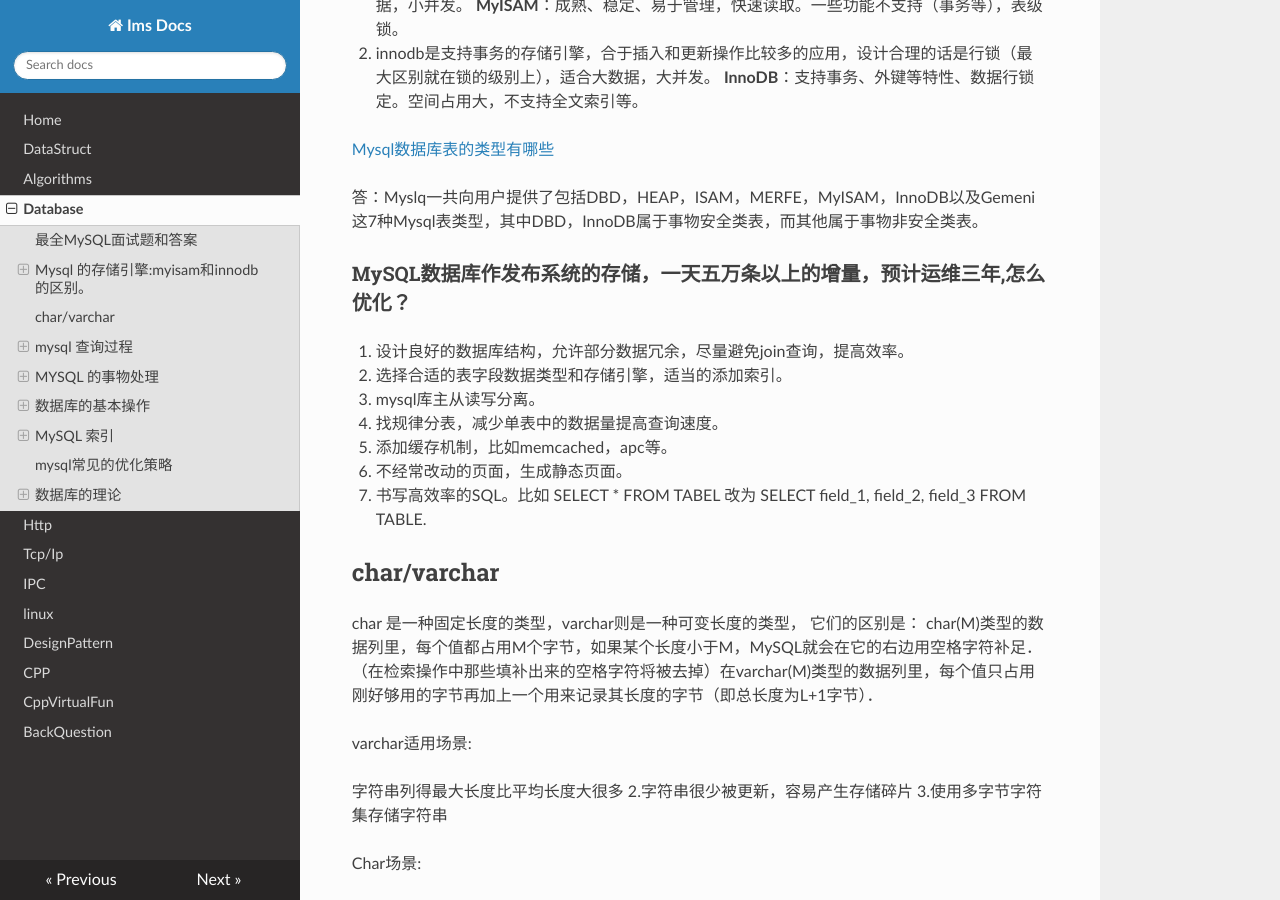
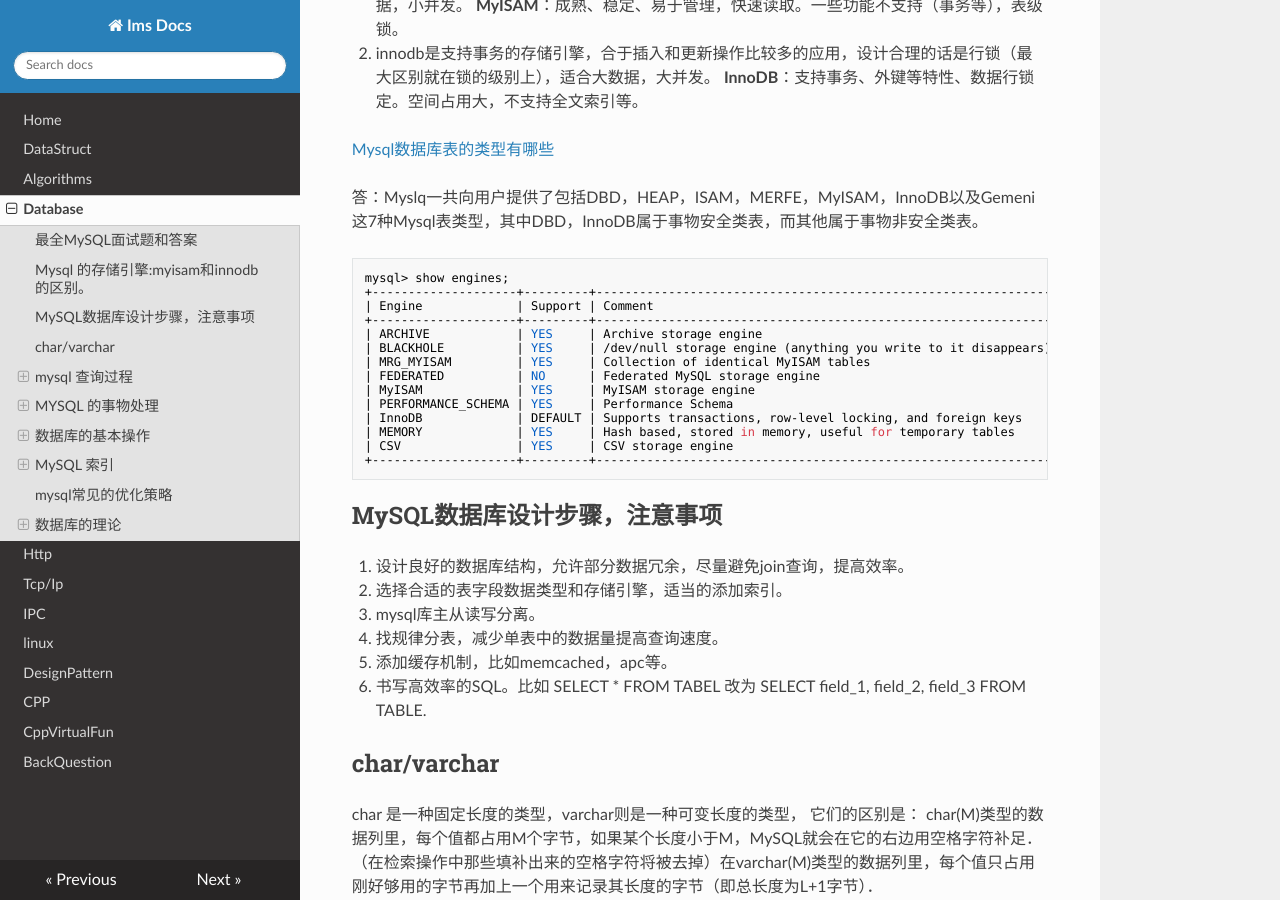
Before and after one commit to ims0/mkdocs, an MkDocs documentation site: the page built from docs/database.md, in a window 1280 px wide and 900 px high, scrolled down 356 px. Built offline with MkDocs 1.6.1, drawn with Linux system fonts in a browser that asks for light colours; nearby versions of some CDN libraries; some of the changed text lies outside the part shown.

Commit message:
add mysql:show engines;

````diff
--- a/docs/database.md
+++ b/docs/database.md
@@ -14,15 +14,29 @@
 [Mysql数据库表的类型有哪些](https://blog.csdn.net/shaukon/article/details/85619719)
 
 答：Myslq一共向用户提供了包括DBD，HEAP，ISAM，MERFE，MyISAM，InnoDB以及Gemeni这7种Mysql表类型，其中DBD，InnoDB属于事物安全类表，而其他属于事物非安全类表。
-
-### MySQL数据库作发布系统的存储，一天五万条以上的增量，预计运维三年,怎么优化？
+```
+mysql> show engines;
++--------------------+---------+----------------------------------------------------------------+--------------+------+------------+
+| Engine             | Support | Comment                                                        | Transactions | XA   | Savepoints |
++--------------------+---------+----------------------------------------------------------------+--------------+------+------------+
+| ARCHIVE            | YES     | Archive storage engine                                         | NO           | NO   | NO         |
+| BLACKHOLE          | YES     | /dev/null storage engine (anything you write to it disappears) | NO           | NO   | NO         |
+| MRG_MYISAM         | YES     | Collection of identical MyISAM tables                          | NO           | NO   | NO         |
+| FEDERATED          | NO      | Federated MySQL storage engine                                 | NULL         | NULL | NULL       |
+| MyISAM             | YES     | MyISAM storage engine                                          | NO           | NO   | NO         |
+| PERFORMANCE_SCHEMA | YES     | Performance Schema                                             | NO           | NO   | NO         |
+| InnoDB             | DEFAULT | Supports transactions, row-level locking, and foreign keys     | YES          | YES  | YES        |
+| MEMORY             | YES     | Hash based, stored in memory, useful for temporary tables      | NO           | NO   | NO         |
+| CSV                | YES     | CSV storage engine                                             | NO           | NO   | NO         |
++--------------------+---------+----------------------------------------------------------------+--------------+------+------------+
+```
+## MySQL数据库设计步骤，注意事项
 1. 设计良好的数据库结构，允许部分数据冗余，尽量避免join查询，提高效率。
 2. 选择合适的表字段数据类型和存储引擎，适当的添加索引。
 3. mysql库主从读写分离。
 4. 找规律分表，减少单表中的数据量提高查询速度。
 5. 添加缓存机制，比如memcached，apc等。
-6. 不经常改动的页面，生成静态页面。
-7. 书写高效率的SQL。比如 SELECT * FROM TABEL 改为 SELECT field_1, field_2, field_3 FROM TABLE.
+6. 书写高效率的SQL。比如 SELECT * FROM TABEL 改为 SELECT field_1, field_2, field_3 FROM TABLE.
 
 ## char/varchar
 
@@ -198,6 +212,32 @@ MySQL索引的建立对于MySQL的高效运行是很重要的，索引可以大
 + 复合索引
 即一个索引包含多个列。
 
+### 主键、外键和索引的区别？
+
+#### 定义：
+
+ 主键–唯一标识一条记录，不能有重复的，不允许为空
+
+ 外键–表的外键是另一表的主键, 外键可以有重复的, 可以是空值
+
+ 索引–该字段没有重复值，但可以有一个空值
+
+#### 作用：
+
+ 主键–用来保证数据完整性
+
+ 外键–用来和其他表建立联系用的
+
+ 索引–是提高查询排序的速度
+
+#### 个数：
+
+ 主键–主键只能有一个
+
+ 外键–一个表可以有多个外键
+
+ 索引–一个表可以有多个唯一索引
+
 ### 为何Mysql选择B+树
 
 #### 哈希表的两个缺点：
````
